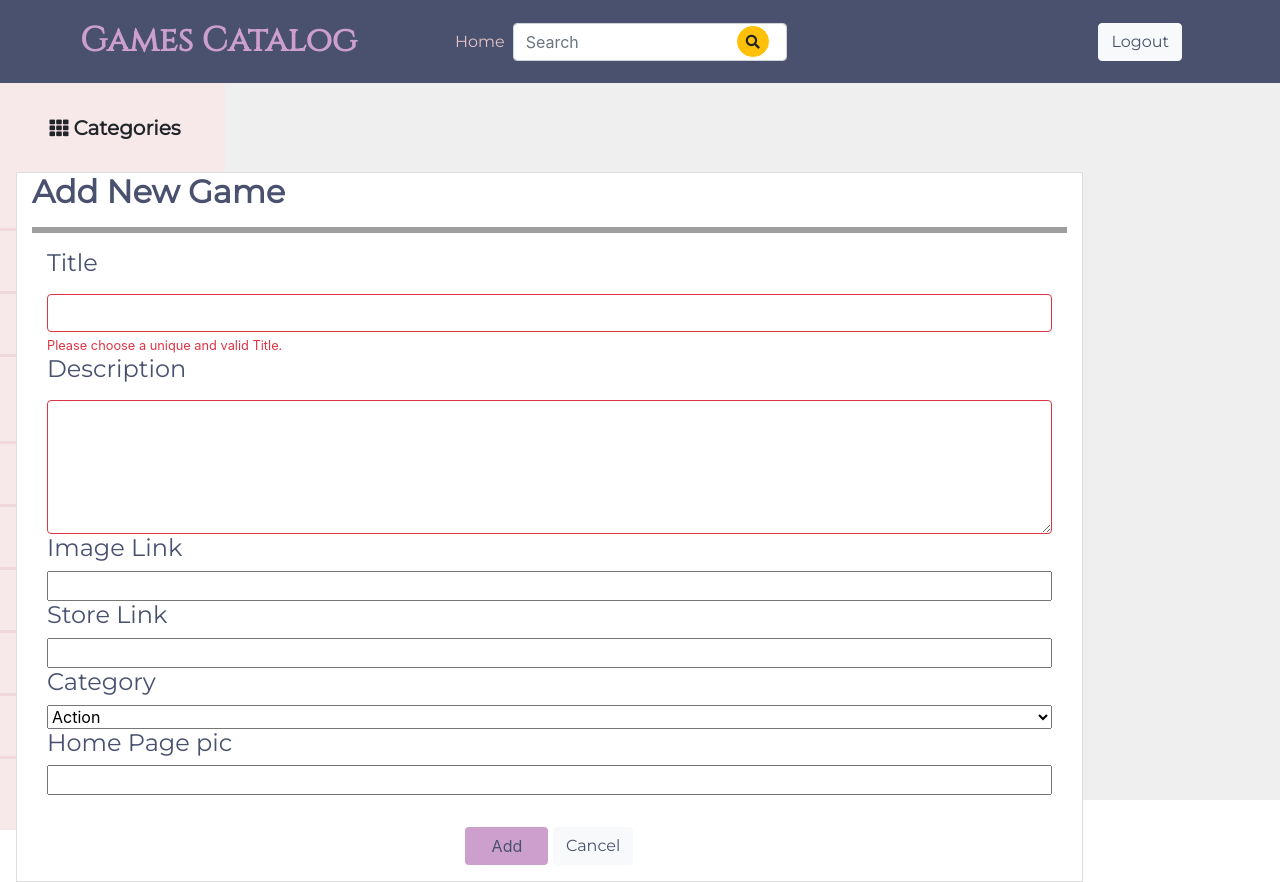
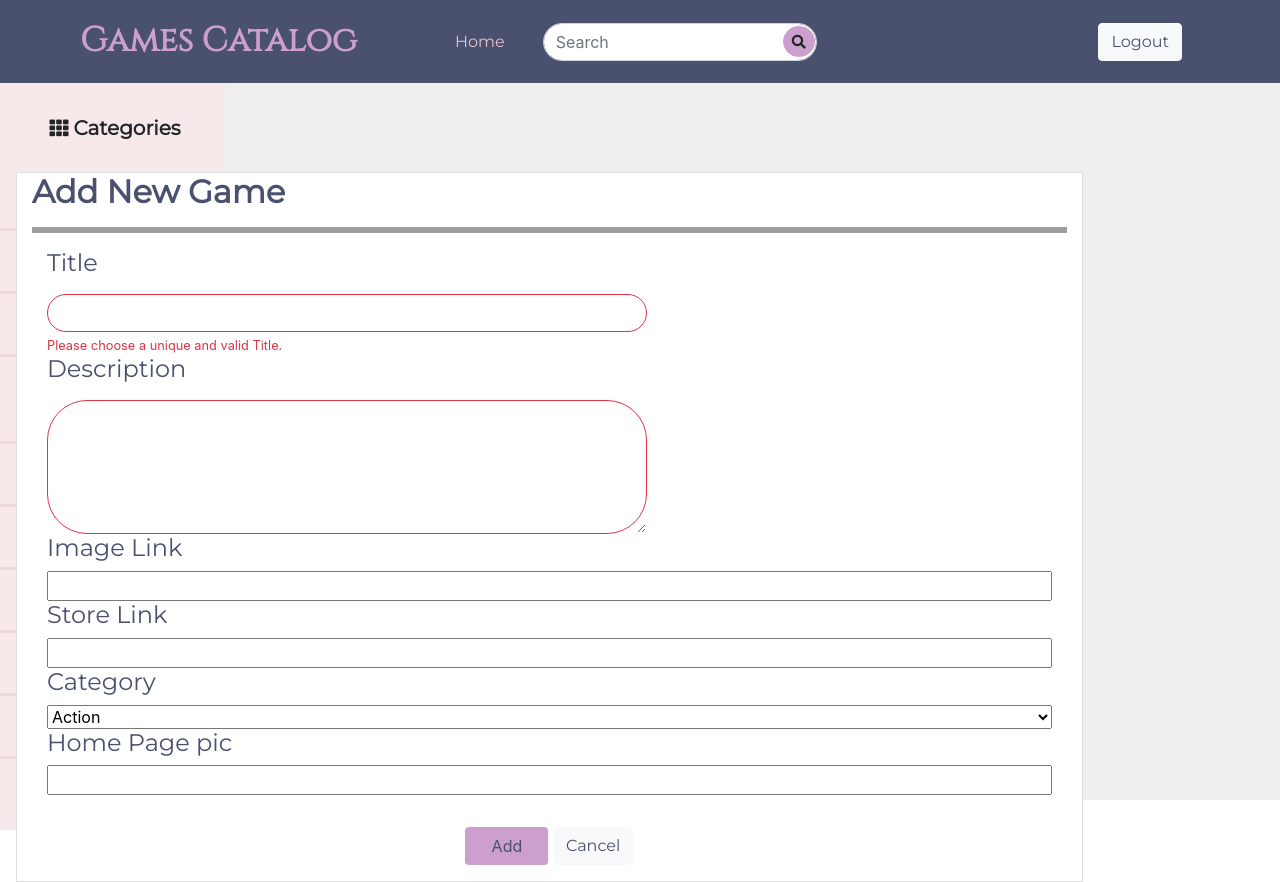
Before and after one commit to ayseth/item-catalog, a Flask app: page /catalog/new in a window 1280 px wide. Run offline with Flask 2, Linux system fonts and the light colour scheme; a user stored in the database is signed in; data comes from the database, SQL or seed files in the repository; some libraries are stand-ins or nearby versions; grey boxes are pictures that could not be loaded.

Commit message:
fixed searchbar css

```diff
--- a/static/css/style.css
+++ b/static/css/style.css
@@ -38,6 +38,7 @@ h4 {
 /*nav bar top*/
 .navbar-light .navbar-nav .nav-link {
     color: #E4C2C6;
+    margin-right: 30px;
 }
 .navbar-light .navbar-brand {
   margin-right: 90px;
@@ -283,26 +284,9 @@ a:hover {
   display: contents;
 }
 
-/*.input-group {
-    position: relative;
-    display: -ms-flexbox;
-    display: flex;
-    -ms-flex-wrap: wrap;
-    flex-wrap: wrap;
-    -ms-flex-align: stretch;
-    align-items: stretch;
-    width: 700px;
-}
-
-.input-group>.form-control:not(:last-child) {
-    border-top-right-radius: 0;
-    border-bottom-right-radius: 0;
-    border-radius: 55px;
-    margin-left: 85px;
-}
-.input-group-addon>.btn {
-      margin-top: 4px;
-    margin-left: 14px;
+.form-control {
+  width: 600px;
+  border-radius: 40px;
 }
 
 .btn-warning {
--- a/templates/topnav.html
+++ b/templates/topnav.html
@@ -14,7 +14,7 @@
         <div class="form-group">
 
           <input type="text" class="form-control" name="query" id = "query" placeholder="Search">
-          <div class="input-group-addon" style="margin-left: -50px; z-index: 3; border-radius: 40px; background-color: transparent; border:none;">
+          <div class="input-group-addon" style="margin-left: -34px; z-index: 3; border-radius: 40px; background-color: transparent; border:none;">
             <button class="btn btn-warning btn-sm search" type="submit" style="border-radius: 20px;" id="search-btn" value="search"></a><i class="fa fa-search"></i></button>
           </div>
         </div>
```
